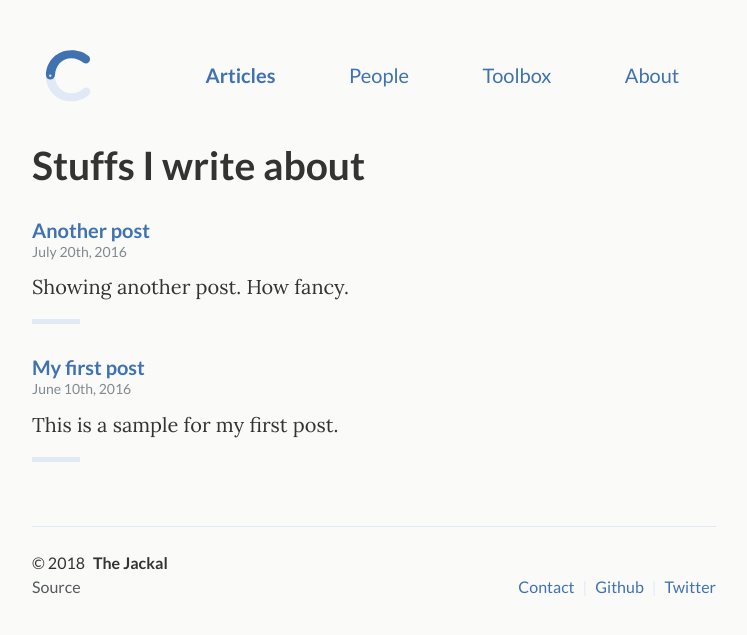
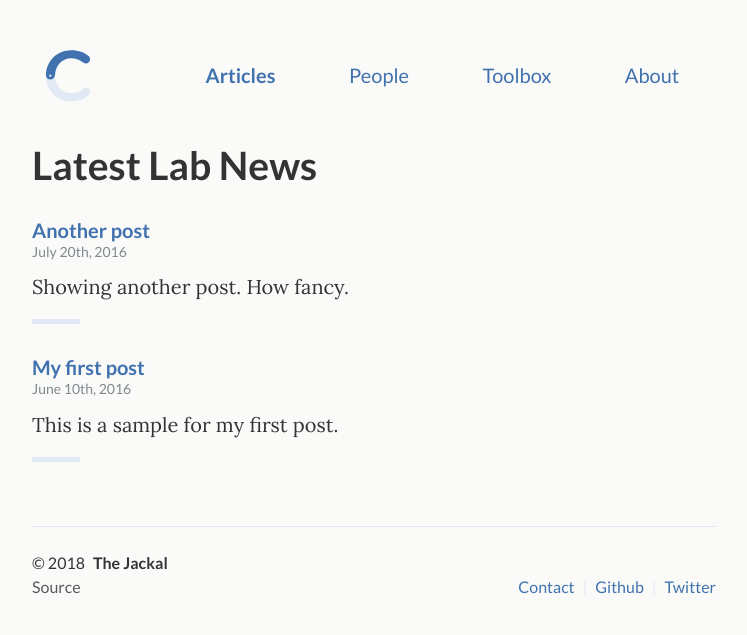
Before and after one commit to crimsonmonkey/crimsonmonkey.github.io, a Jekyll site: the page built from articles/index.html, in a window 1280 px wide. Shown: the top 635 px of the page, without its empty margins (266-1013 px from the left). Built offline with Jekyll 4.4.1, drawn with Linux system fonts in a browser that asks for light colours; the list of posts is cut into pages by our own code.

Commit message:
Update from Forestry.io - articles/index.html

```diff
--- a/articles/index.html
+++ b/articles/index.html
@@ -1,8 +1,8 @@
 ---
 layout: page
 title: Articles
-subtitle: Stuffs I write about
-desc: Stuffs I write about
+subtitle: Latest Lab News
+desc: Latest Lab News
 ---
 {% if paginator.page == 1 %}
   {% for post in site.posts limit: 2 %}
```
